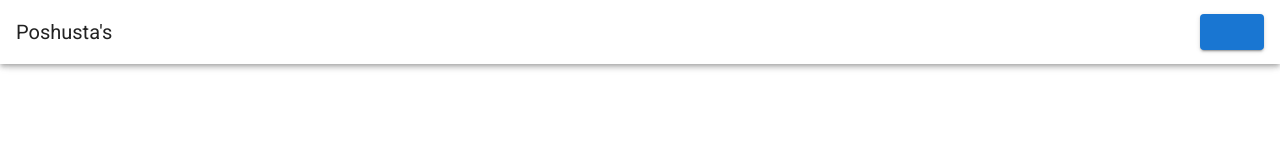
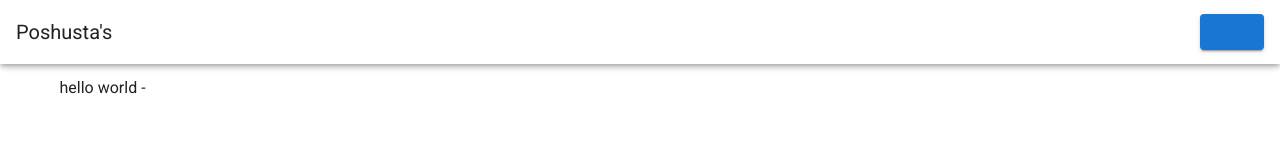
Before and after one commit to maxshuty/blog, a Nuxt app in the folder frontend/: page /Blog in a window 1280 px wide. Shown: the top 166 px of the page. Built offline with nearby package versions, Linux system fonts and the light colour scheme.

Commit message:
Adding new Blog page shell to display a vlog

```diff
--- /dev/null
+++ b/frontend/pages/Blog.vue
@@ -0,0 +1,15 @@
+<template>
+  <div>hello world - {{ id }}</div>
+</template>
+
+<script>
+export default {
+    name: 'Blog',
+    props: {
+        id: {
+            type: Number,
+            required: true
+        }
+    }
+};
+</script>
```
